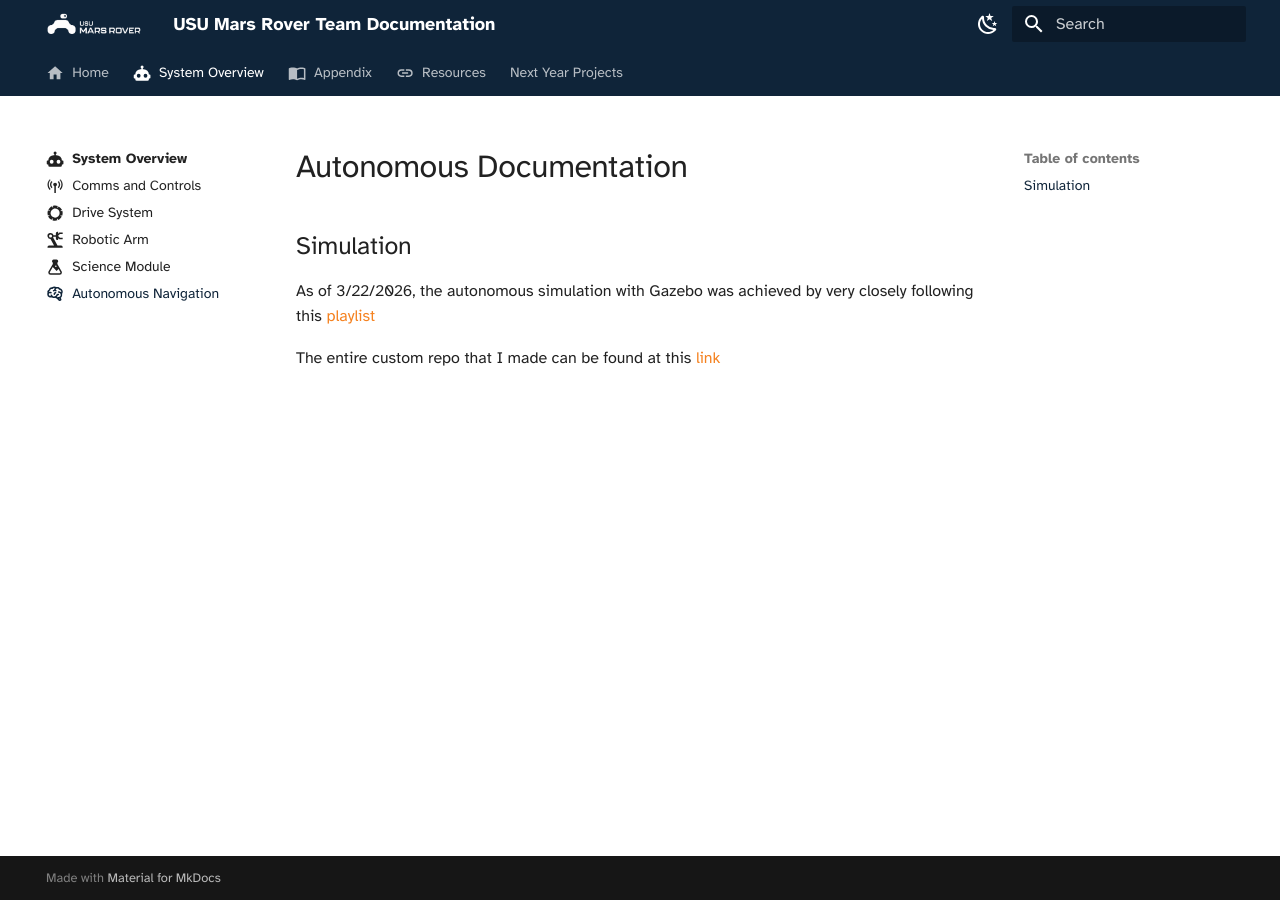
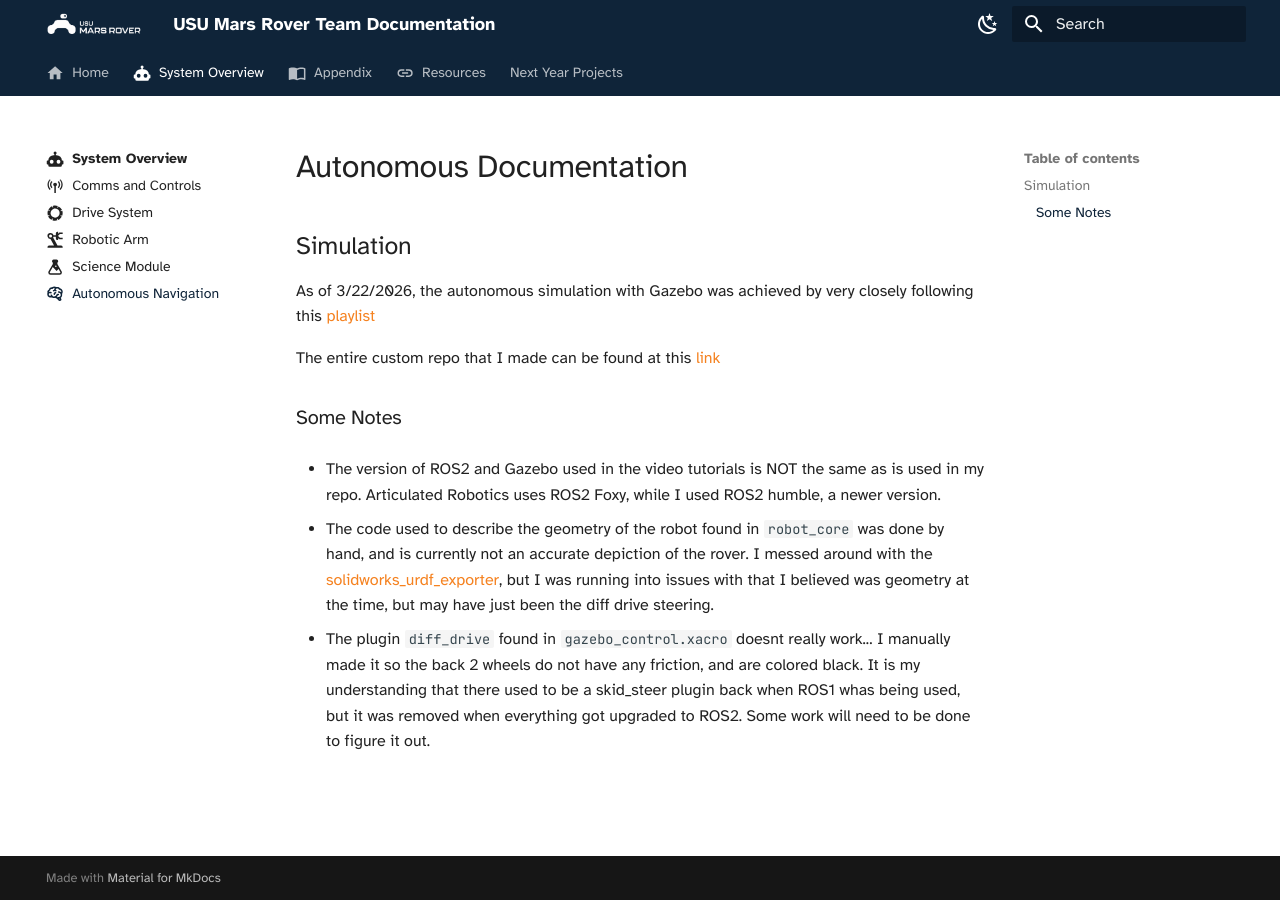
Before and after one commit to USUMarsRoverTeam/usumarsroverteam.github.io, an MkDocs documentation site: the page built from docs/sys-overview/autonomous.md, in a window 1280 px wide. Built offline with MkDocs 1.6.1 and Material for MkDocs 9.7.7, drawn with Linux system fonts in a browser that asks for light colours.

Commit message:
Second Initial Test

```diff
--- a/docs/sys-overview/autonomous.md
+++ b/docs/sys-overview/autonomous.md
@@ -9,3 +9,11 @@ icon: material/brain
 As of 3/22/2026, the autonomous simulation with Gazebo was achieved by very closely following this [playlist](https://www.youtube.com/playlist?list=PLunhqkrRNRhYAffV8JDiFOatQXuU-NnxT)
 
 The entire custom repo that I made can be found at this [link](https://github.com/derekwpinder-arch/dev_ws2)
+
+### Some Notes
+
+- The version of ROS2 and Gazebo used in the video tutorials is NOT the same as is used in my repo. Articulated Robotics uses ROS2 Foxy, while I used ROS2 humble, a newer version.
+
+- The code used to describe the geometry of the robot found in `robot_core` was done by hand, and is currently not an accurate depiction of the rover. I messed around with the [solidworks_urdf_exporter](https://wiki.ros.org/sw_urdf_exporter), but I was running into issues with that I believed was geometry at the time, but may have just been the diff drive steering.
+
+- The plugin `diff_drive` found in `gazebo_control.xacro` doesnt really work... I manually made it so the back 2 wheels do not have any friction, and are colored black. It is my understanding that there used to be a skid_steer plugin back when ROS1 whas being used, but it was removed when everything got upgraded to ROS2. Some work will need to be done to figure it out.
```
